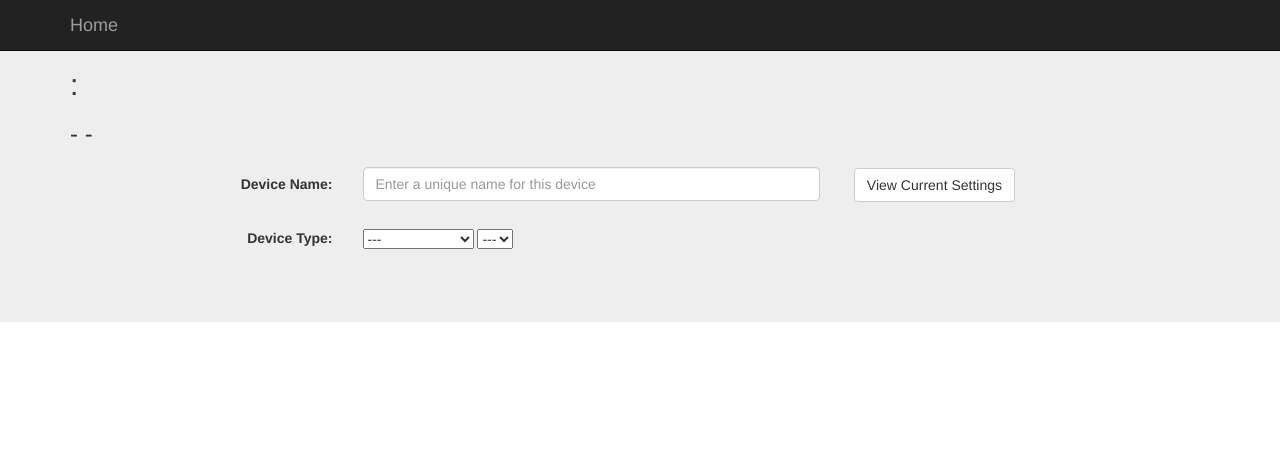
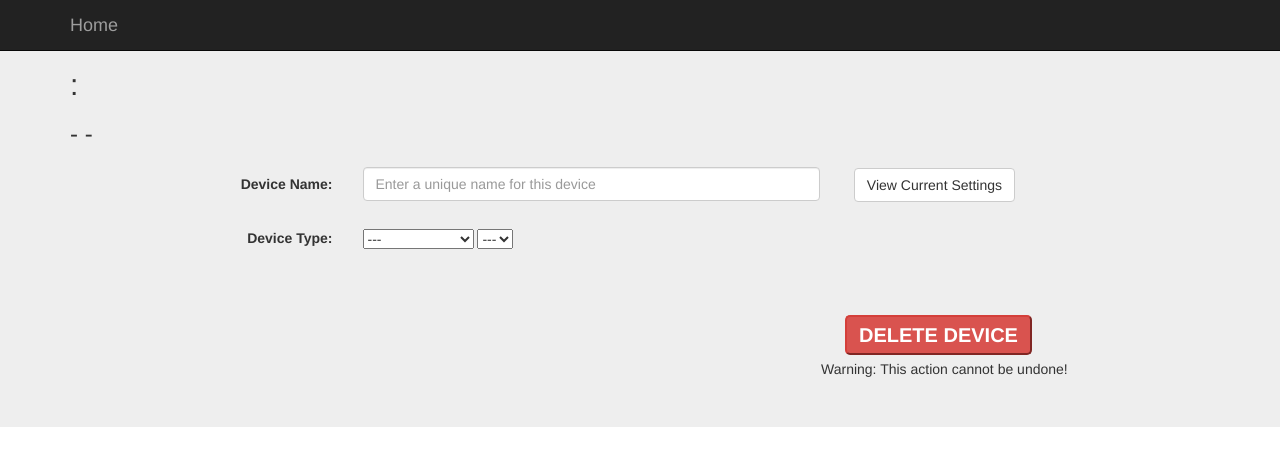
Before and after one commit to mclyde/HousePlantMonitor, a Flask app: template app/templates/configform.html in a window 1280 px wide. Shown: the top 466 px of the page. Run offline with Flask 2, Linux system fonts and the light colour scheme; the template is opened without the code that fills it, so the values that code supplies are empty; parts of the project's set-up code (start-up, migrations or seed data) failed here and were passed over; some libraries are stand-ins or nearby versions.

Commit message:
Added warning button (image only)

```diff
--- a/app/static/config.css
+++ b/app/static/config.css
@@ -102,6 +102,18 @@ li {
 
 }
 
+#deletebutton {
+	padding-top: 8px;
+	padding-bottom: 8px;
+	font-size: 20px;
+}
+
+#warnmsg {
+	font: bold;
+	margin-top: 4px;
+	margin-left: -24px;
+}
+
 .dRadio {
 	width: 1.5em;
 	display: inline-block;
--- a/app/templates/configform.html
+++ b/app/templates/configform.html
@@ -190,6 +190,15 @@
 				</div>
 			</span>
 		</form>
+		<hr>
+		<div class="control-label col-xs-3"></div>
+		<div class="control-label col-xs-5"></div>
+		<div class="control-label col-xs-3" id="deletediv">
+		{% if currentConfig != {} %}
+			<button id="deletebutton" class="label btn-danger">DELETE DEVICE</button>
+			<div id="warnmsg">Warning: This action cannot be undone!</div>
+		{% endif %}
+		</div>
 	</div>
 </div>
 {% endblock %}
```
